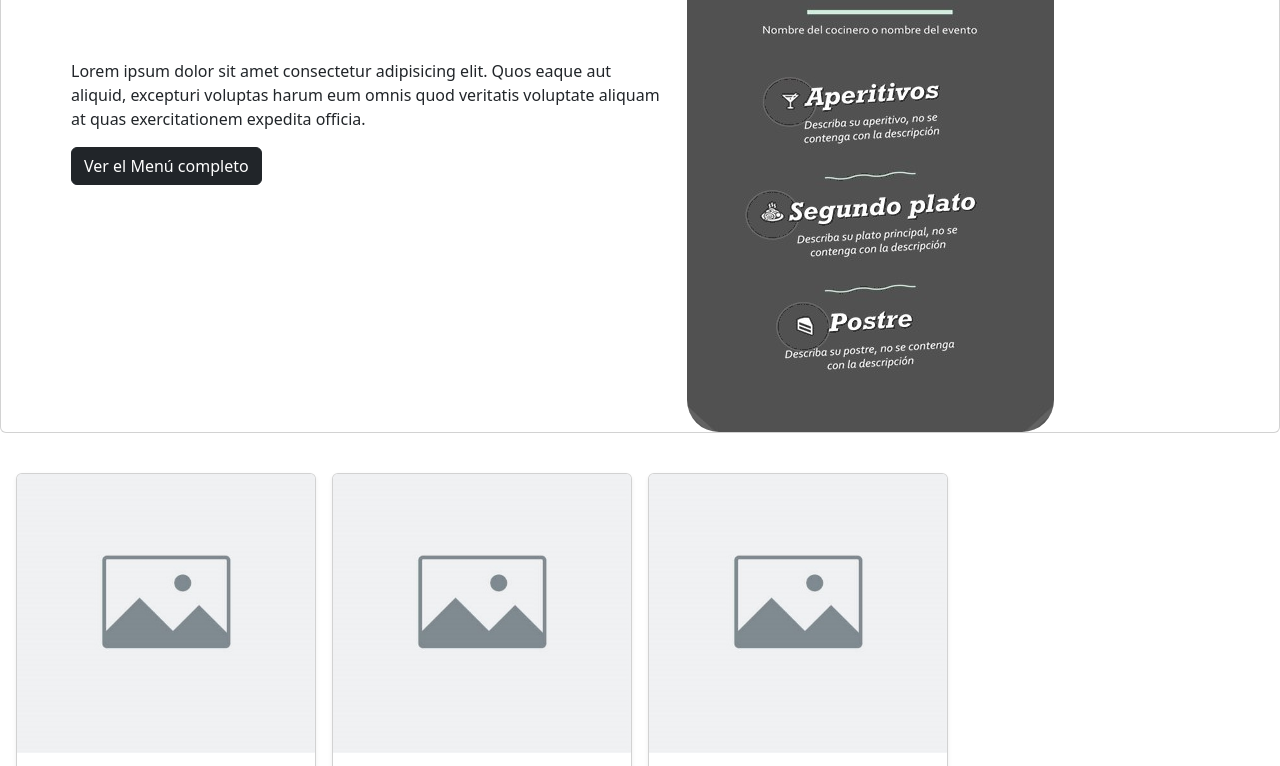
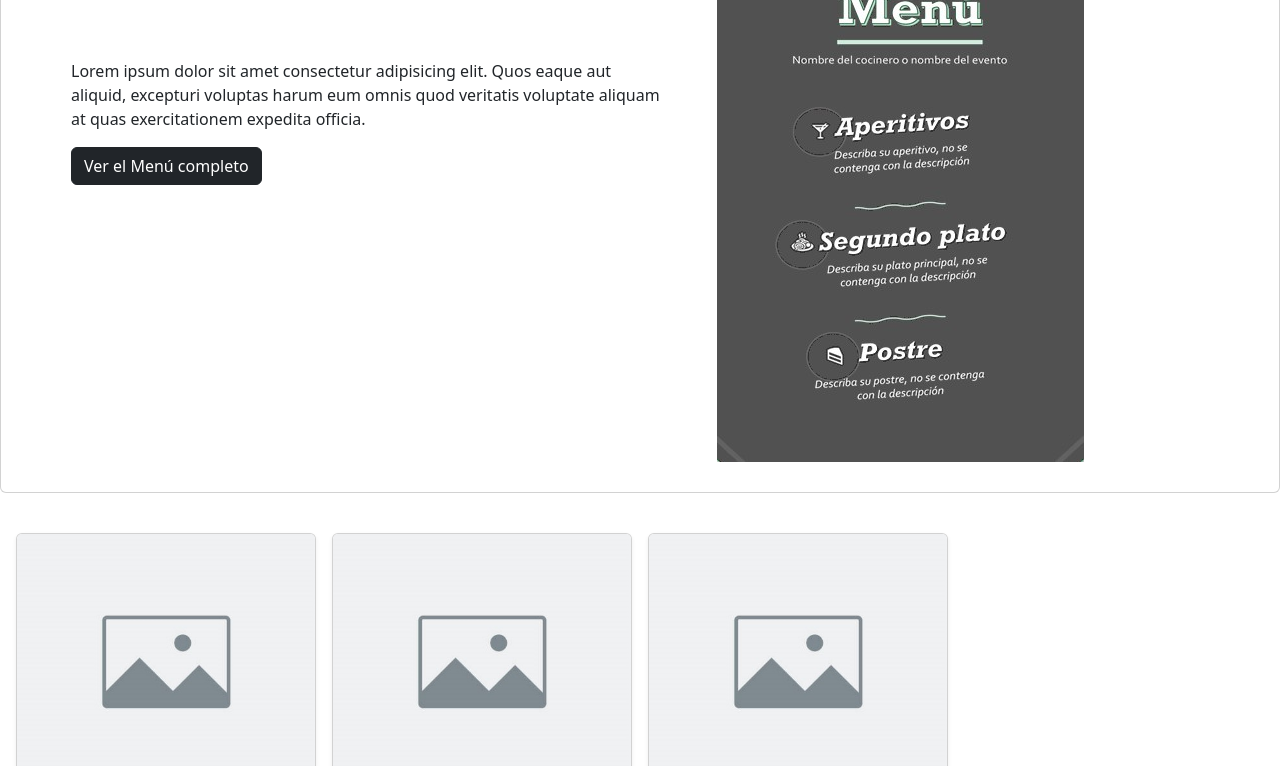
Before and after one commit to Ram0neta/Proyecto, a website: page index.html in a window 1280 px wide. Shown: the part 214-980 px from the top of the page. Drawn offline with nearby package versions, Linux system fonts and the light colour scheme.

Commit message:
actualizacion de paginas

```diff
--- a/index.html
+++ b/index.html
@@ -55,7 +55,7 @@
                     <a href="./pages/menu" class="btn btn-light btn-dark">Ver el Menú completo</a>
                 </div>
                 <div class="col col-md-6 col-sm-12 ">
-                    <img src="./images/foto-menu.jpg" class="rounded-5" alt="menu">
+                    <img src="./images/foto-menu.jpg" class="rounded-5" alt="menu" style="padding: 30px;">
                 </div>
             </div>
         </div>
```
Also changed, not shown: pages/contacto.html (added), pages/menu.html (added), pages/sucursales.html (added), 1 other file.
